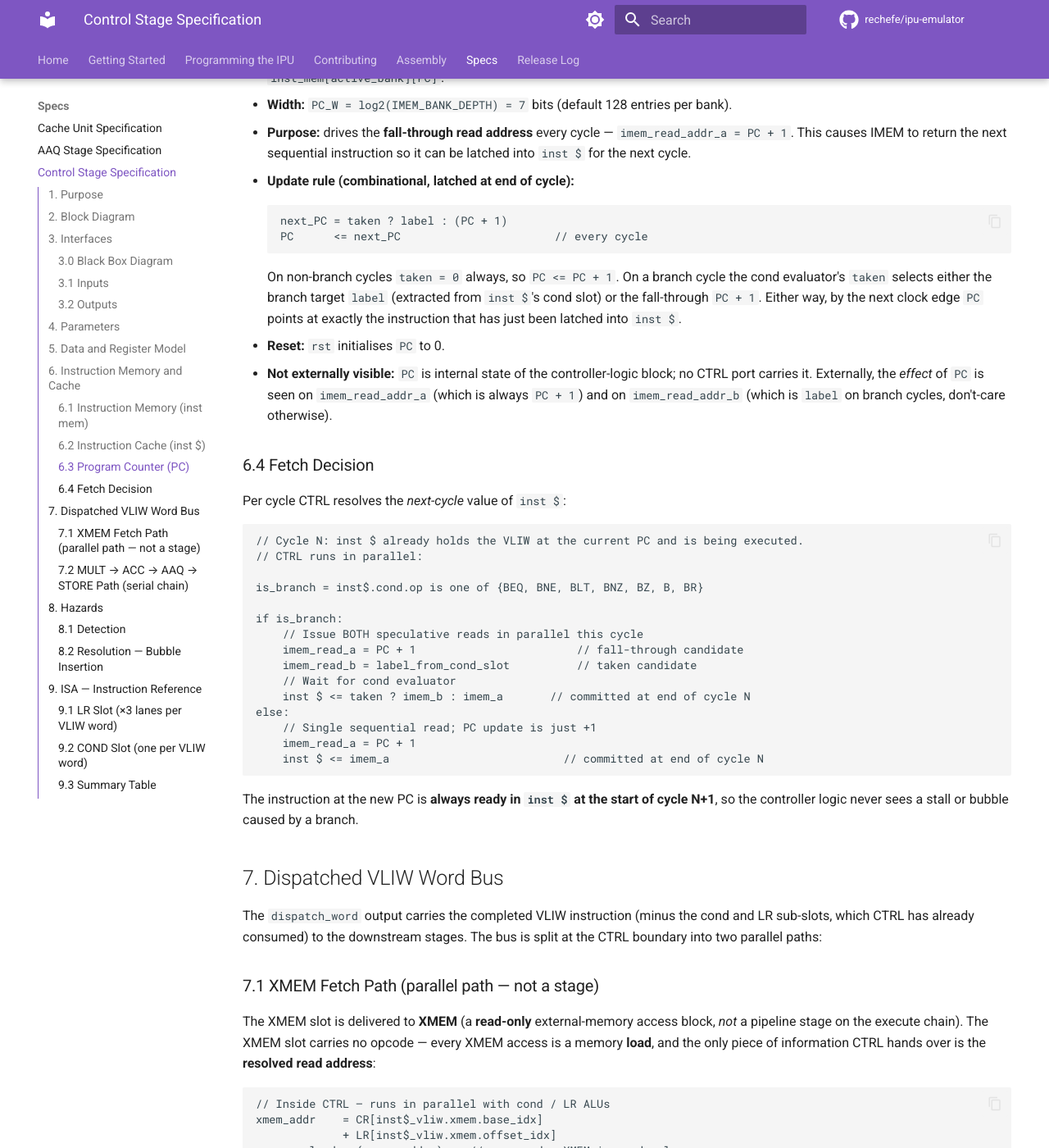
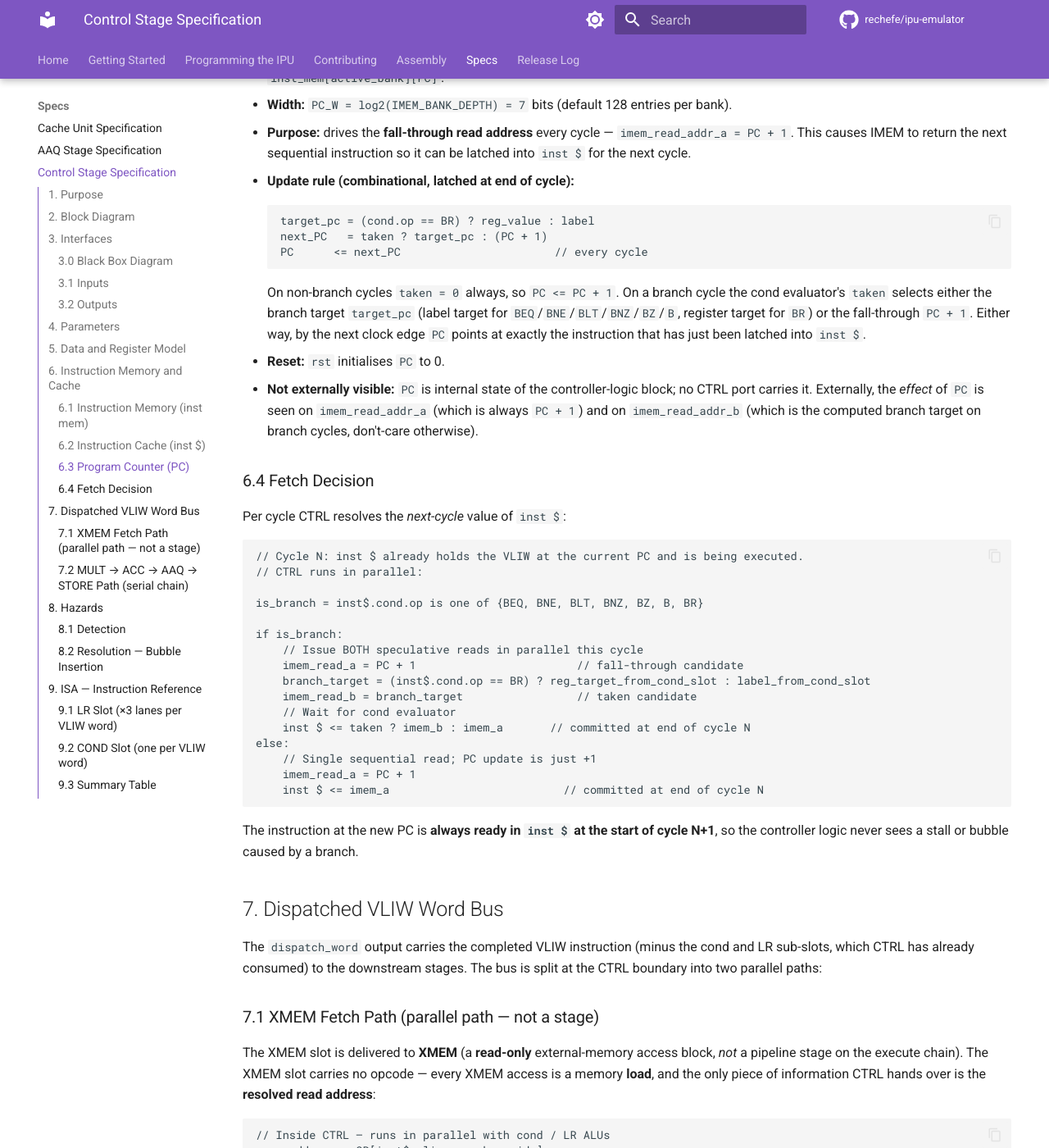
Before and after one commit to rechefe/ipu-emulator, an MkDocs documentation site: the page built from docs/content/specs/stage-control.md, in a window 1280 px wide and 1400 px high, scrolled down 5926 px. Shown: the whole window at 82% size. Built offline with MkDocs 1.6.1 and Material for MkDocs 9.7.7, drawn with Linux system fonts in a browser that asks for light colours; comment, search, counter and statistics services are not loaded.

Commit message:
docs: address control-stage review feedback
Agent-Logs-Url: https://github.com/rechefe/ipu-emulator/sessions/95ec07db-1079-4f53-b0f6-f11c00c267fd

Co-authored-by: yuval93813 <134804184+yuval93813@users.noreply.github.com>

````diff
--- a/docs/content/specs/stage-control.md
+++ b/docs/content/specs/stage-control.md
@@ -220,12 +220,13 @@ the current cycle's VLIW, and the internal program counter (`PC`).
 - **Purpose:** drives the **fall-through read address** every cycle — `imem_read_addr_a = PC + 1`. This causes IMEM to return the next sequential instruction so it can be latched into `inst $` for the next cycle.
 - **Update rule (combinational, latched at end of cycle):**
   ```text
-  next_PC = taken ? label : (PC + 1)
+  target_pc = (cond.op == BR) ? reg_value : label
+  next_PC   = taken ? target_pc : (PC + 1)
   PC      <= next_PC                       // every cycle
   ```
-  On non-branch cycles `taken = 0` always, so `PC <= PC + 1`. On a branch cycle the cond evaluator's `taken` selects either the branch target `label` (extracted from `inst $`'s cond slot) or the fall-through `PC + 1`. Either way, by the next clock edge `PC` points at exactly the instruction that has just been latched into `inst $`.
+  On non-branch cycles `taken = 0` always, so `PC <= PC + 1`. On a branch cycle the cond evaluator's `taken` selects either the branch target `target_pc` (label target for `BEQ`/`BNE`/`BLT`/`BNZ`/`BZ`/`B`, register target for `BR`) or the fall-through `PC + 1`. Either way, by the next clock edge `PC` points at exactly the instruction that has just been latched into `inst $`.
 - **Reset:** `rst` initialises `PC` to 0.
-- **Not externally visible:** `PC` is internal state of the controller-logic block; no CTRL port carries it. Externally, the *effect* of `PC` is seen on `imem_read_addr_a` (which is always `PC + 1`) and on `imem_read_addr_b` (which is `label` on branch cycles, don't-care otherwise).
+- **Not externally visible:** `PC` is internal state of the controller-logic block; no CTRL port carries it. Externally, the *effect* of `PC` is seen on `imem_read_addr_a` (which is always `PC + 1`) and on `imem_read_addr_b` (which is the computed branch target on branch cycles, don't-care otherwise).
 
 ### 6.4 Fetch Decision
 
@@ -240,7 +241,8 @@ is_branch = inst$.cond.op is one of {BEQ, BNE, BLT, BNZ, BZ, B, BR}
 if is_branch:
     // Issue BOTH speculative reads in parallel this cycle
     imem_read_a = PC + 1                        // fall-through candidate
-    imem_read_b = label_from_cond_slot          // taken candidate
+    branch_target = (inst$.cond.op == BR) ? reg_target_from_cond_slot : label_from_cond_slot
+    imem_read_b = branch_target                 // taken candidate
     // Wait for cond evaluator
     inst $ <= taken ? imem_b : imem_a       // committed at end of cycle N
 else:
````
Also changed, not shown: 2 other files.
